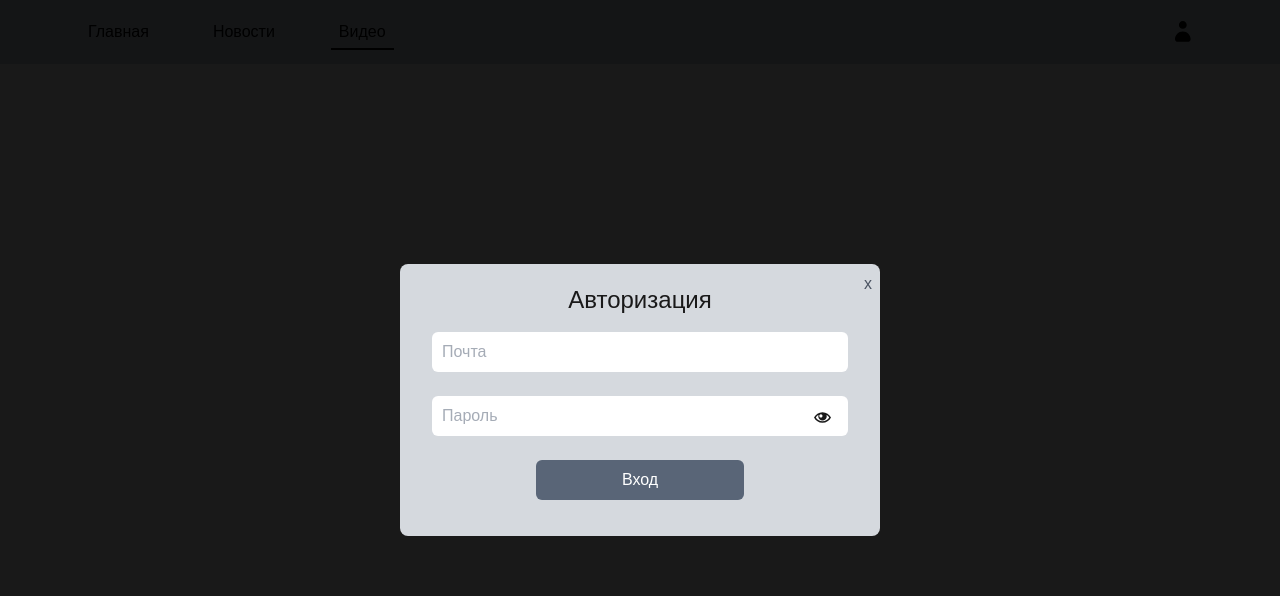
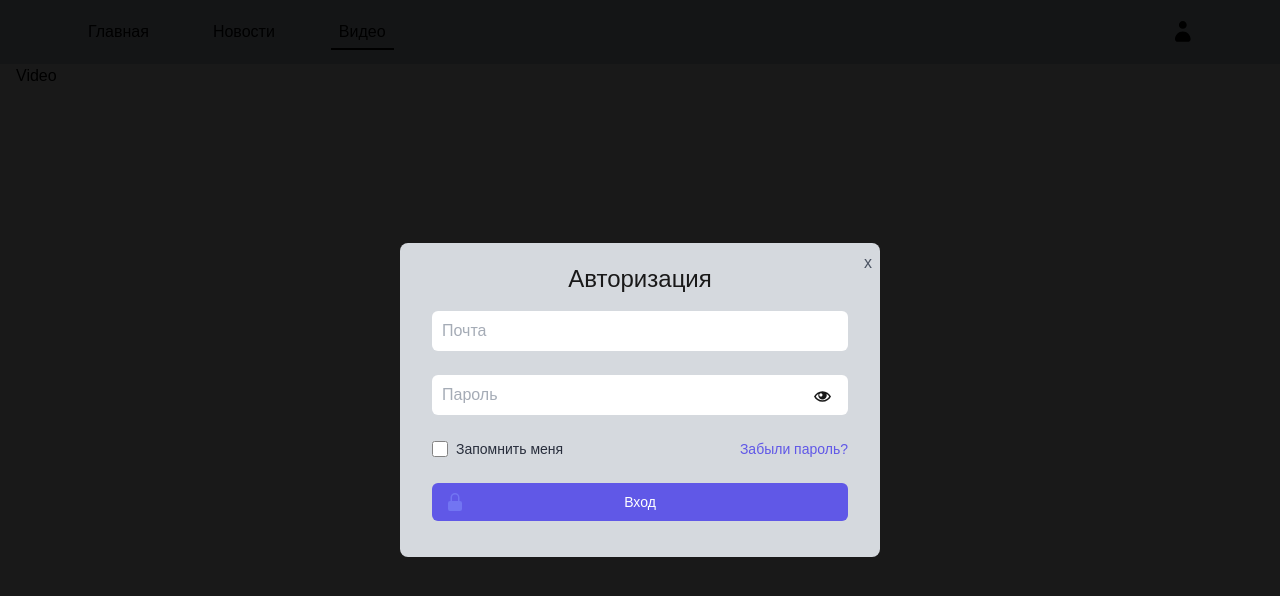
Before and after one commit to DmitriiPavlyuchenko/Skate, a Vue app in the folder client/: page /video in a window 1280 px wide. Both pictures are taken after a click on the button 1187 px from the left and 31 px from the top of the page. Shown: the top 596 px of the page. Built offline with nearby package versions, Linux system fonts and the light colour scheme.

Commit message:
Fix (signUp modal): add button "remember me", "forgot your password"

```diff
--- a/client/package.json
+++ b/client/package.json
@@ -13,6 +13,8 @@
     "tailwindcss-build": "tailwindcss build -i src/assets/styles/style.css -o public/style.css --watch"
   },
   "dependencies": {
+    "@headlessui/vue": "^1.7.3",
+    "@heroicons/vue": "^2.0.12",
     "axios": "^0.27.2",
     "pinia": "^2.0.21",
     "vue": "^3.2.38",
--- a/client/src/App.vue
+++ b/client/src/App.vue
@@ -4,4 +4,7 @@ import HeaderApp from "@/components/HeaderApp.vue";
 
 <template>
   <HeaderApp />
+  <main class="main container">
+    <router-view></router-view>
+  </main>
 </template>
--- a/client/src/components/modals/SignInModal.vue
+++ b/client/src/components/modals/SignInModal.vue
@@ -37,12 +37,39 @@
             </IconBase>
           </ButtonBase>
         </label>
+        <div class="flex items-center justify-between">
+          <div class="flex items-center">
+            <input
+              id="remember-me"
+              name="remember-me"
+              type="checkbox"
+              class="h-4 w-4 rounded border-gray-300 text-indigo-600 focus:ring-indigo-500"
+            />
+            <label for="remember-me" class="ml-2 block text-sm text-gray-900"
+              >Запомнить меня</label
+            >
+          </div>
+          <div class="text-sm">
+            <a
+              href="#"
+              class="font-medium text-indigo-600 hover:text-indigo-500"
+              >Забыли пароль?</a
+            >
+          </div>
+        </div>
         <ButtonBase
-          class="inline-block w-1/2 mx-auto py-2 rounded-md bg-slate-600 text-white hover:bg-slate-800"
           type="submit"
           @click="signIn"
-          >Вход</ButtonBase
+          class="group relative flex w-full justify-center rounded-md border border-transparent bg-indigo-600 py-2 px-4 text-sm font-medium text-white hover:bg-indigo-700 focus:outline-none focus:ring-2 focus:ring-indigo-500 focus:ring-offset-2"
         >
+          <span class="absolute inset-y-0 left-0 flex items-center pl-3">
+            <LockClosedIcon
+              class="h-5 w-5 text-indigo-500 group-hover:text-indigo-400"
+              aria-hidden="true"
+            />
+          </span>
+          Вход
+        </ButtonBase>
       </form>
     </template>
   </ModalBase>
@@ -54,6 +81,7 @@ import EyeIcon from "@/components/icons/EyeIcon.vue";
 import EyeBlockedIcon from "@/components/icons/EyeBlockedIcon.vue";
 import { authorization } from "@/api/sign-in";
 import { SERVER_CODE } from "@/enum/server-code";
+import { LockClosedIcon } from "@heroicons/vue/20/solid";
 
 interface Props {
   isModalOpen: boolean;
--- a/client/src/views/NewsView.vue
+++ b/client/src/views/NewsView.vue
@@ -1,4 +1,4 @@
-<template></template>
+<template>News</template>
 
 <script>
 export default {
--- a/client/src/views/VideoView.vue
+++ b/client/src/views/VideoView.vue
@@ -1,4 +1,4 @@
-<template></template>
+<template>Video</template>
 
 <script>
 export default {
```
Also changed, not shown: 1 other file (tests, documents, lock files or other folders).
